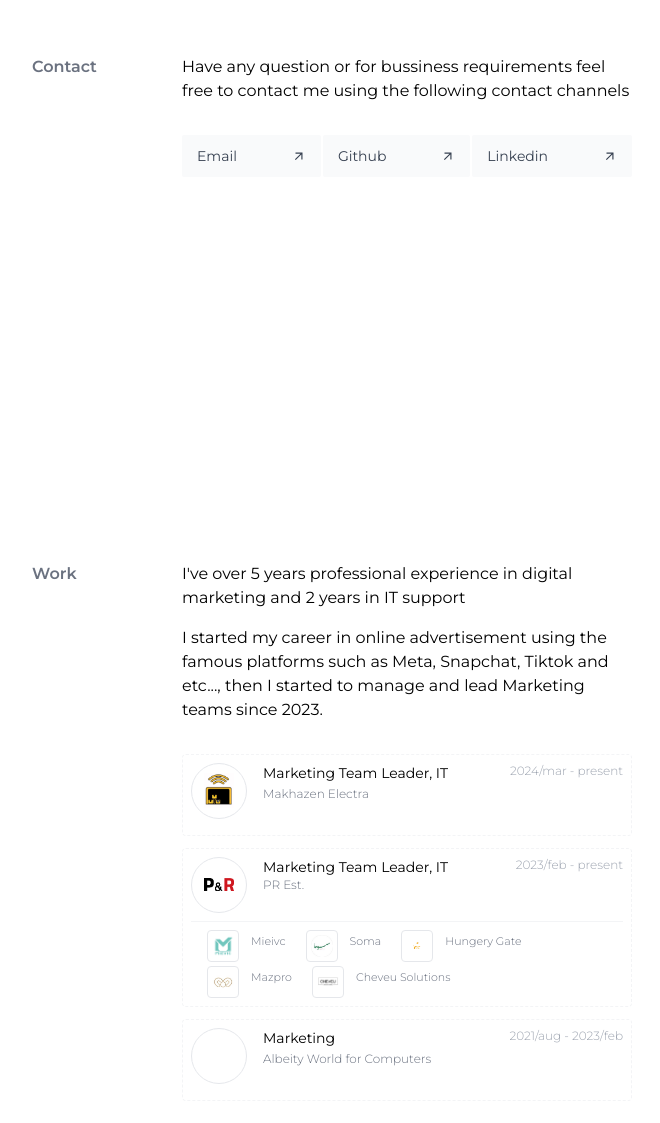
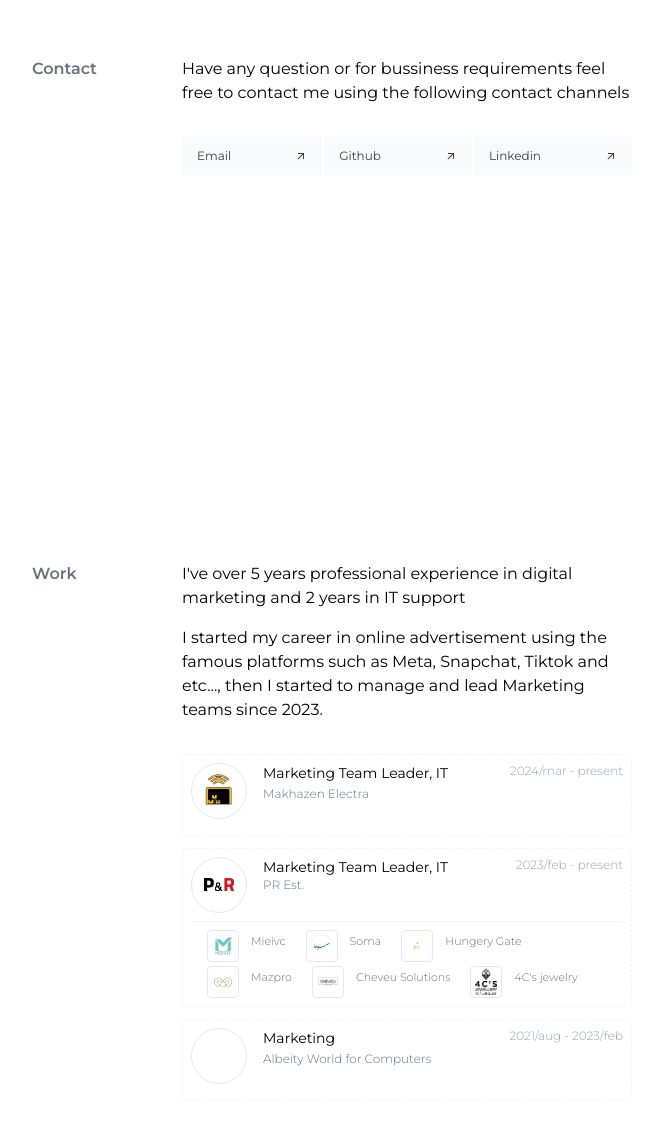
Before and after one commit to sfwnisme/sfwn2024.me, a React (Vite) app: page / in a window 1280 px wide. Shown: the part 1753-2876 px from the top of the page, without its empty margins (308-968 px from the left). Built offline with nearby package versions, Linux system fonts and the light colour scheme.

Commit message:
Btn01.tsx, and sub_jobs for work component

```diff
--- a/src/components/Btn01.tsx
+++ b/src/components/Btn01.tsx
@@ -27,7 +27,7 @@ const Btn01 = () => {
         <button
           type="button"
           title="go up"
-          className={`z-50 fixed bottom-4 right-4 p-1 border-2 text-gray-700 border-gray-400 rounded hover:bg-gray-100 trnasition duration-150 ${showUp}`}
+          className={`z-50 fixed bottom-4 right-4 p-1 border text-gray-700 border-gray-400 rounded hover:bg-gray-100 trnasition duration-150 ${showUp}`}
           onClick={() => setUp((prev) => ++prev)}
         >
           <BiUpArrow />
--- a/src/pages/website/home/Contact.tsx
+++ b/src/pages/website/home/Contact.tsx
@@ -46,7 +46,7 @@ const Contact = () => {
   const linksList = links?.map((link) => (
     <>
       {link?.disable ? null : (
-        <li className="relative text-sm w-fit p-[3px] bg-gray-50 rounded-sm grow overflow-clip capitalize">
+        <li className="relative text-xs w-fit p-[3px] bg-gray-50 rounded-sm grow overflow-clip capitalize">
           <a
             href={link?.href}
             target="_blank"
--- a/src/pages/website/home/Work.tsx
+++ b/src/pages/website/home/Work.tsx
@@ -50,6 +50,13 @@ const Work = () => {
           title: "Marketing Team Leader, IT",
           href: "https://cheveu-solutions.com/",
           company: "Cheveu Solutions",
+          year: "2023/feb - present",
+        },
+        {
+          icon: "./4cs.png",
+          title: "Marketing Team Leader, IT",
+          href: "https://cheveu-solutions.com/",
+          company: "4C's jewelry",
           year: "2023/feb - present",
         },
       ],
```
Also changed, not shown: public/4cs.png (added).
